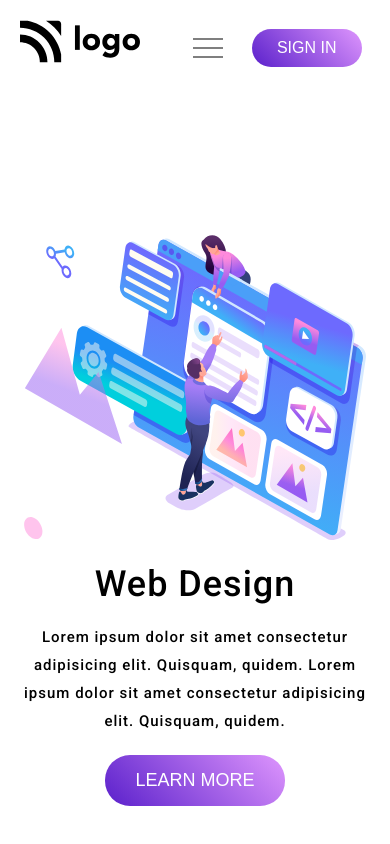
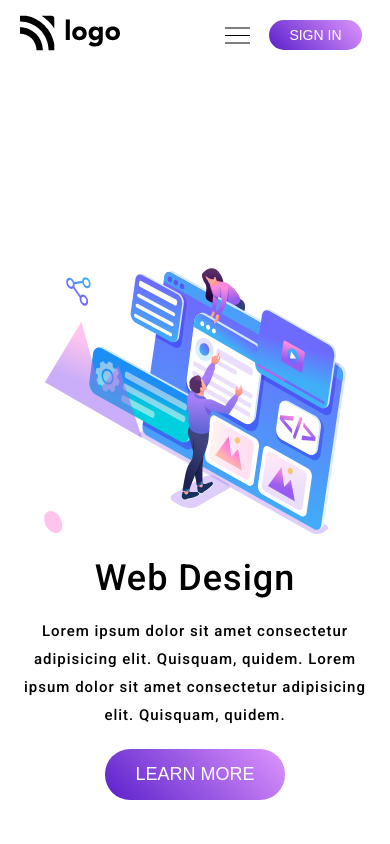
Before and after one commit to Pradeepsingh143/HTML-CSS-project-8, a plain HTML site: page index.html in a window 390 px wide. Drawn offline with Linux system fonts and the light colour scheme.

Commit message:
fixing responsive issue making button smaller in mobile device

```diff
--- a/css/index.css
+++ b/css/index.css
@@ -7,9 +7,10 @@ body{
 nav{
     display: flex;
     justify-content: space-between;
+    align-items: center;
     width: 80%;
     margin: auto;
-    padding-top: 20px;
+    height: 70px;
 }
 
 .nav-items{
--- a/css/mobile.css
+++ b/css/mobile.css
@@ -82,6 +82,30 @@
 
 
 @media only screen and (max-width: 480px) {
+
+    nav{
+        gap:10px
+    }
+
+    nav>.logo>img{
+        width: 100px;
+    }
+
+    .signin-btn{
+        background : linear-gradient(45deg, #5A20CB, #de95fd);
+        margin: 9px;
+        font-size: 14px;
+        padding: 7px 20px;
+        color: white;
+        border: none;
+        border-radius: 20px;
+        cursor: pointer;
+    }
+
+    .mobile-menu{
+        width: 25px;
+    }
+
     .left-section > h1{
         font-size: 36px;
         line-height: 30px;
@@ -93,8 +117,15 @@
         line-height: 28px;
         letter-spacing: 1px;
     }
+
+    .intro-img{
+        width: 280px;
+        object-fit: cover;
+    }
 }
 
 @media only screen and (max-width: 320px) {
-
+    .intro-img {
+        width: 260px;
+    }
 }
```
